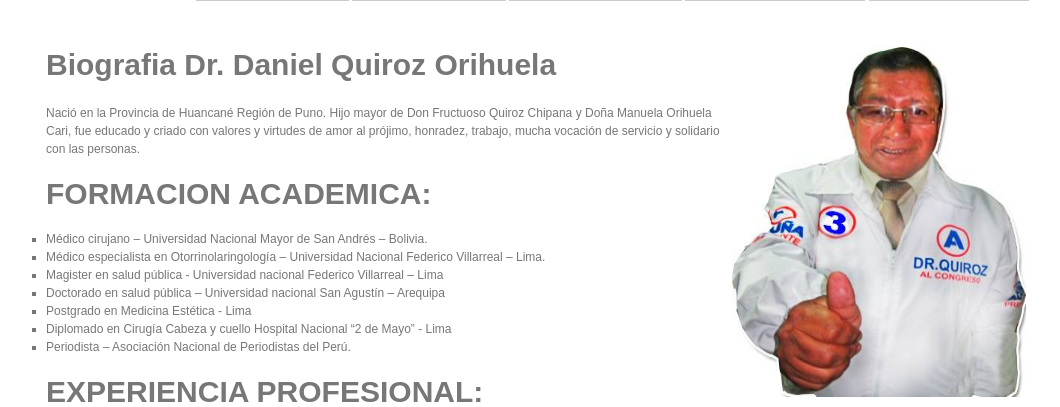
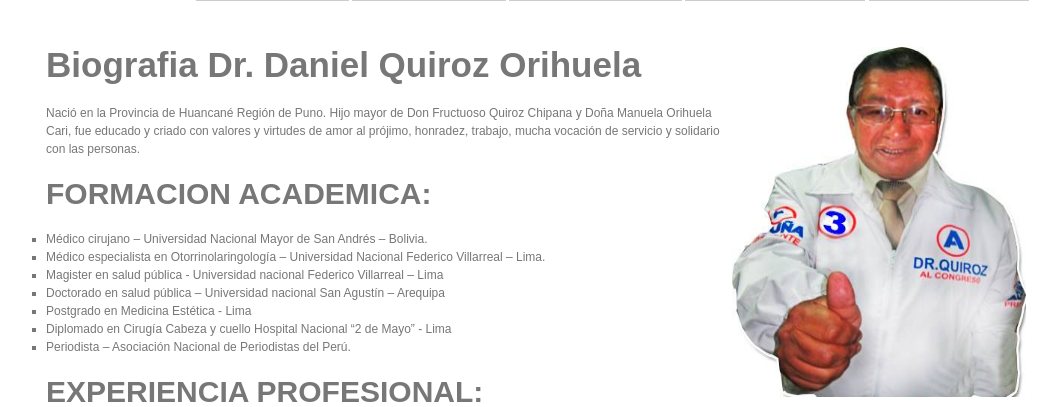
Before and after one commit to pacifi/congreso, a PHP site: page /pages/biografia.html in a window 1280 px wide. Shown: the part 165-572 px from the top of the page, without its empty margins (104-1164 px from the left). Run offline with PHP 8.4, Linux system fonts and the light colour scheme.

Commit message:
first commit

```diff
--- a/css/miestilo.css
+++ b/css/miestilo.css
@@ -10,7 +10,7 @@ body{
 	position:relative;
 	min-width:970px;
 }
-h1{font-size:30px; line-height:35px; color:#777;padding:0 0 22px 0;}
+h1{font-size:35px; line-height:35px; color:#777;padding:0 0 22px 0;}
 h2{font-size:30px; line-height:36px;}
 h3{font-size:27px; line-height:32px;}
 h4{font-size:24px; line-height:30px;}
```
